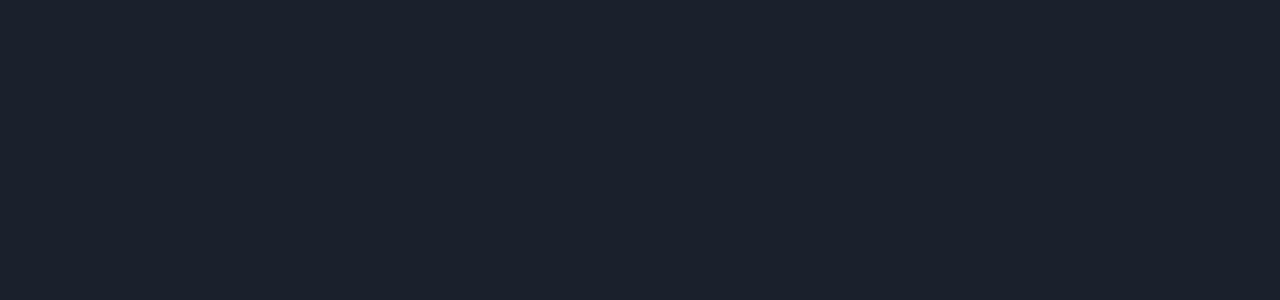
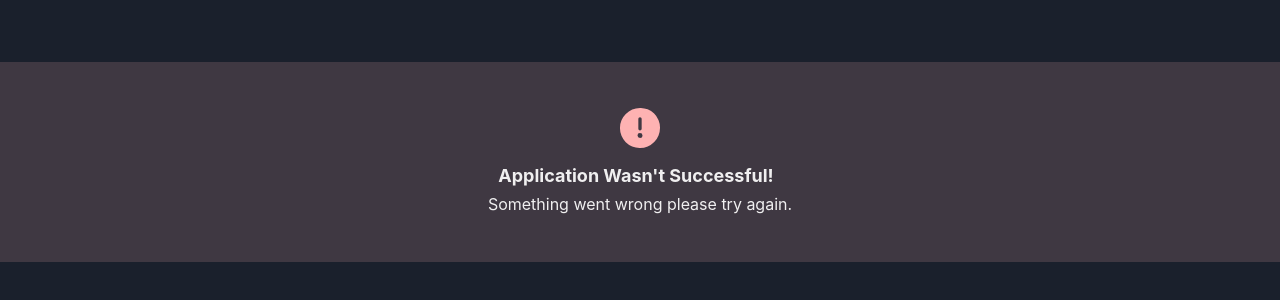
Before and after one commit to BetrandCliff/bit_register, a React (Create React App) app: page /error in a window 1280 px wide. Before the commit this address had no page. Shown: the part 238-538 px from the top of the page. Built offline with nearby package versions, Linux system fonts and the light colour scheme.

Commit message:
error notification added

```diff
--- a/src/App.tsx
+++ b/src/App.tsx
@@ -9,6 +9,7 @@ import Login from './components/common/logiin/Login';
 import StudentDashboard from './components/student/dashboard/Dashboard';
 import { StudentResult } from './components/student/result/Result';
 import Profile from './components/student/profile/Profile';
+import ErrorNotification from './utils/notifications/failNotification';
 
 function App() {
   return (
@@ -20,6 +21,7 @@ function App() {
            <Route path='/registerForm2' element={<RegisterForm2/>}/>
            <Route path='/registerForm3' element={<RegisterForm3/>}/>
            <Route path='/notification' element={<Notification/>}/>
+           <Route path='/error' element={<ErrorNotification/>}/>
            <Route path='/dashboard' element={<StudentDashboard/>}>
                <Route path='/dashboard' element={<StudentResult/>}/>
                <Route path='/dashboard/profile' element={<Profile/>}/>
--- a/src/components/common/logiin/Login.tsx
+++ b/src/components/common/logiin/Login.tsx
@@ -39,7 +39,7 @@ const Login = () => {
                              <Input />
                          </FormControl>
 
-                         <Button w='80%' onClick={handleLogin}><Link to='/'>  Login</Link></Button>
+                         <Button w='80%' onClick={handleLogin}><Link to='/dashboard'>  Login</Link></Button>
 
                          <Text mt='20px' display='flex' color='#b6b6b4'>If you don't have an account <Link to='/register'><Text color='blue' ml='8px'>Apply</Text></Link></Text>
                 </Box>
--- a/src/components/common/register/Register.tsx
+++ b/src/components/common/register/Register.tsx
@@ -341,7 +341,9 @@ const  handleSubmitData=()=>{
     created_at                : ""
 
 
-                        })).then(v=>navigate('/notification'))
+                        })).then(v=>{
+                             v.payload===true?navigate('/notification'):navigate('/error')
+                        })
 
 
         }
--- /dev/null
+++ b/src/services/result/model/result.tsx
@@ -0,0 +1,3 @@
+export interface Result{
+    result :number
+}
--- /dev/null
+++ b/src/utils/notifications/failNotification.tsx
@@ -0,0 +1,53 @@
+import { Alert, AlertDescription, AlertIcon, AlertTitle, Box, Card,Text } from '@chakra-ui/react'
+
+
+
+
+
+
+
+
+
+
+
+
+
+
+
+
+
+
+
+
+
+
+import React from 'react'
+
+const ErrorNotification = () => {
+  return (
+    <Box w='100vw' h='100vh' display='flex' justifyContent='center' alignItems='center'>
+  <Alert
+             status='error'
+             variant='subtle'
+             flexDirection='column'
+             alignItems='center'
+             justifyContent='center'
+             textAlign='center'
+             height='200px'
+
+           >
+             <AlertIcon boxSize='40px' mr={0} />
+             <AlertTitle mt={4} mb={1} fontSize='lg'>
+               Application Wasn't Successful!
+             </AlertTitle>
+             <AlertDescription maxWidth='sm'>
+              Something went wrong please try again.
+             </AlertDescription>
+           </Alert>
+
+           </Box>
+
+  )
+}
+
+export default ErrorNotification
```
Also changed, not shown: src/services/result/ResultSlice.tsx (added, +16 -0 lines).
